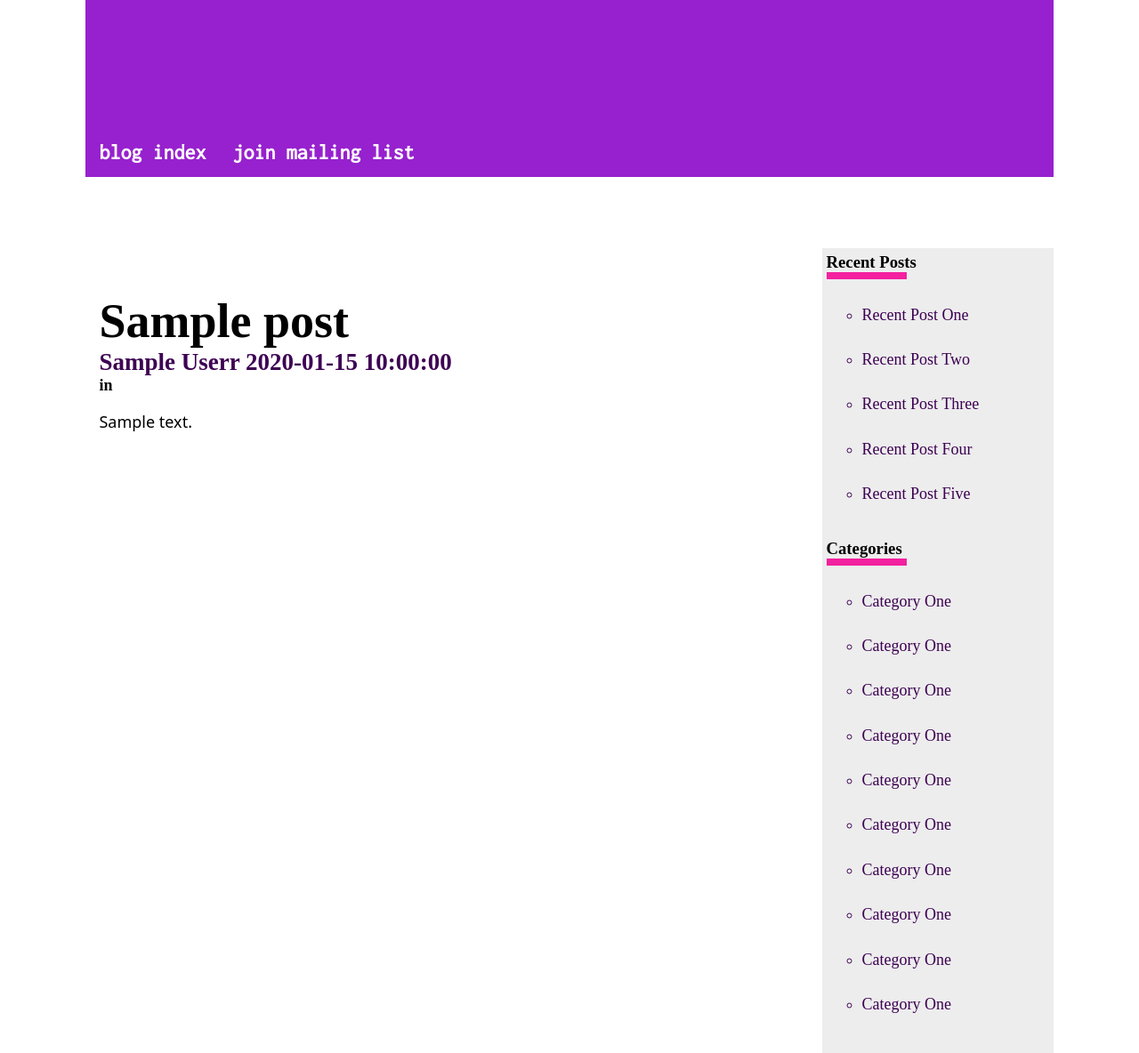
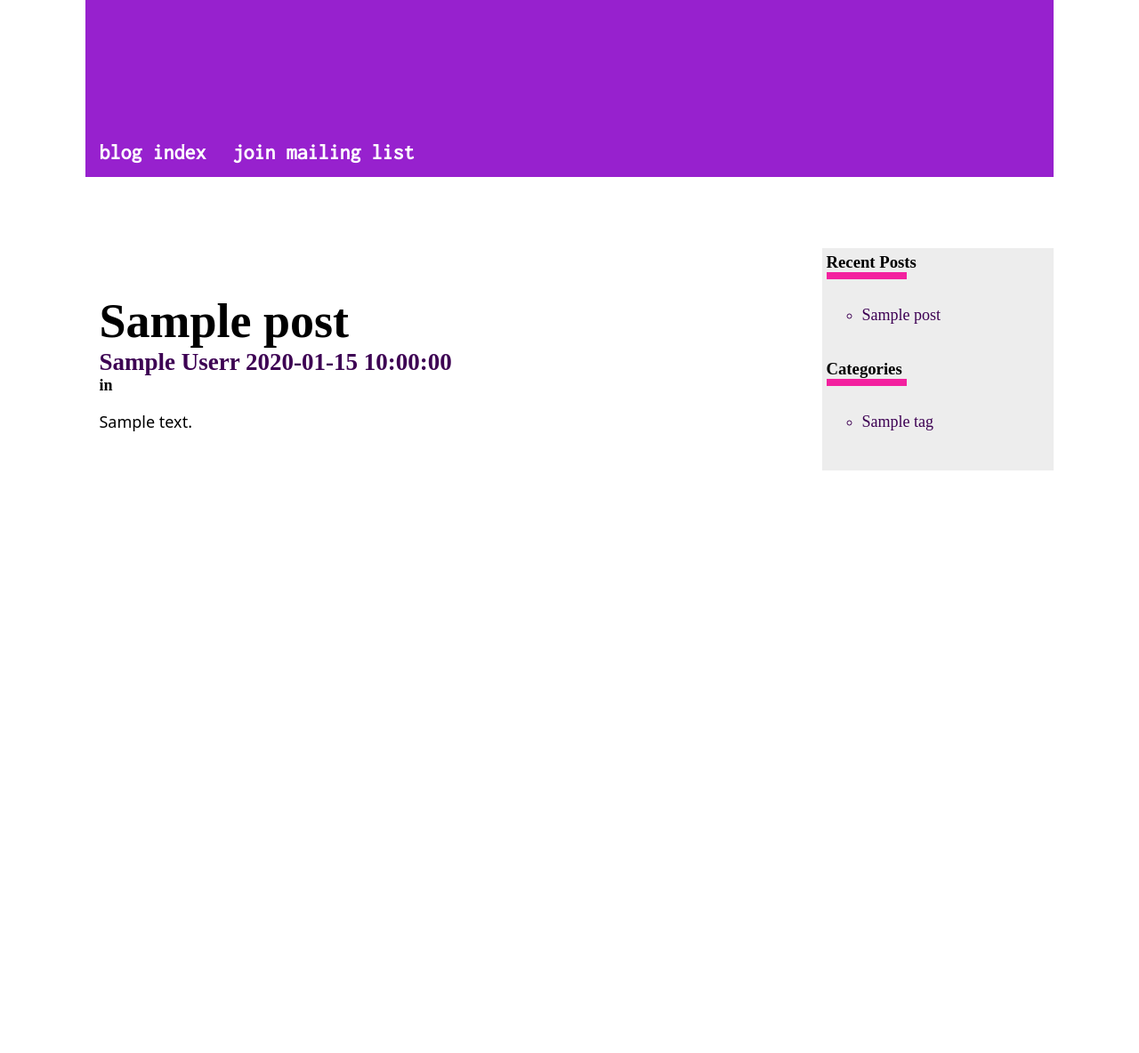
Before and after one commit to discodown/blogapp, a Flask app: page /post/1 in a window 1280 px wide. Shown: the part 104-1288 px from the top of the page at 89% size. After the commit the page ends 633 px from the top, so only its background shows below. Run offline with Flask 2, Linux system fonts and the light colour scheme; tables that the repository leaves empty hold one stand-in row (values such as "Sample post"); some web fonts are replaced.

Commit message:
Functional recent post links and non-functional tag links in sidebar

```diff
--- a/app/main/views.py
+++ b/app/main/views.py
@@ -1,6 +1,6 @@
 from . import main
 from .. import db
-from ..models import Post
+from ..models import *
 from flask import render_template, request, session, current_app
 
 @main.route('/', methods=['GET', 'POST'])
@@ -10,10 +10,14 @@
         page, per_page=current_app.config['BLOG_POSTS_PER_PAGE'],
         error_out=False)
     posts = pagination.items
-    return render_template('index.html', posts=posts, pagination=pagination)
+    recent = posts[0:5]
+    sidebar_tags = sorted(Tag.query.all(), key=lambda tag: tag.name)
+    return render_template('index.html', posts=posts, pagination=pagination, sidebar_tags=sidebar_tags, recent=recent)
 
 @main.route('/post/<int:id>')
 def post(id):
     post = Post.query.get_or_404(id)
-    tags = post.get_tags()
-    return render_template('post.html', post=post, tags=tags)
+    recent=Post.query.order_by(Post.time.desc())[0:5]
+    post_tags = post.get_tags()
+    sidebar_tags = sorted(Tag.query.all(), key=lambda tag: tag.name)
+    return render_template('post.html', post=post, post_tags=post_tags, sidebar_tags=sidebar_tags, recent=recent)
--- a/app/static/styles.css
+++ b/app/static/styles.css
@@ -223,8 +223,8 @@
 	line-height: 2.8;
 	font-size:18px;
 	color: #3D0053;
-  list-style-type: circle;
-	  margin-top: 15px;
+  	list-style-type: circle;
+	margin-top: 15px;
 
 
 }
--- /dev/null
+++ b/app/templates/_sidebar_categories.html
@@ -0,0 +1,9 @@
+<div class="sidebar-box">
+    <h3>Categories</h3>
+    <hr>
+    <ul>
+        {% for t in sidebar_tags %}
+            <li><a href="#">{{ t.name }}</a></li>
+        {% endfor %}
+    </ul>
+</div>
--- /dev/null
+++ b/app/templates/_sidebar_posts.html
@@ -0,0 +1,9 @@
+<div class="sidebar-box">
+    <h3>Recent Posts</h3>
+    <hr>
+    <ul>
+        {% for p in recent %}
+            <li><a href="{{ url_for('.post', id=p.id) }}">{{ p.title }}</a></li>
+        {% endfor %}
+    </ul>
+</div>
--- a/app/templates/base.html
+++ b/app/templates/base.html
@@ -19,32 +19,14 @@
     {% endblock %}
 
     <div class="sidebar-container">
-        <div class="sidebar-box">
-            <h3>Recent Posts</h3>
-            <hr>
-            <ul>
-                <li><a href=#">Recent Post One</a></li>
-                <li><a href=#">Recent Post Two</a></li>
-                <li><a href=#">Recent Post Three</a></li>
-                <li><a href=#">Recent Post Four</a></li>
-                <li><a href=#">Recent Post Five</a></li>
-            </ul>
-        </div>
-        <div class="sidebar-box">
-            <h3>Categories</h3>
-            <hr>
-            <ul>
-                <li><a href="#">Category One</a></li>
-                <li><a href="#">Category One</a></li>
-                <li><a href="#">Category One</a></li>
-                <li><a href="#">Category One</a></li>
-                <li><a href="#">Category One</a></li>
-                <li><a href="#">Category One</a></li>
-                <li><a href="#">Category One</a></li>
-                <li><a href="#">Category One</a></li>
-                <li><a href="#">Category One</a></li>
-                <li><a href="#">Category One</a></li>
-            </ul>
-        </div>
+
+        {% block recent_posts %}
+
+        {% endblock %}
+
+        {% block post_categories %}
+
+        {% endblock %}
+
     </div>
 </div>
--- a/app/templates/post.html
+++ b/app/templates/post.html
@@ -7,7 +7,7 @@
                 <h1>{{ post.title }}</h1>
                 <h2><a href="#">{{ post.author }}r</a>	<a href="#">{{ post.time}}</a></h2>
                 <h3>in
-                    {% for t in tags %}
+                    {% for t in post_tags %}
                     <a href="#">{{ t.name }}</a>,
                     {% endfor %}
                 </h3>
@@ -18,3 +18,11 @@
         </div>
     </div>
 {% endblock %}
+
+{% block recent_posts %}
+    {% include '_sidebar_posts.html' %}
+{% endblock %}
+
+{% block post_categories %}
+    {% include '_sidebar_categories.html' %}
+{% endblock %}
```
Also changed, not shown: app/templates/index.html (+8 -0 lines).
